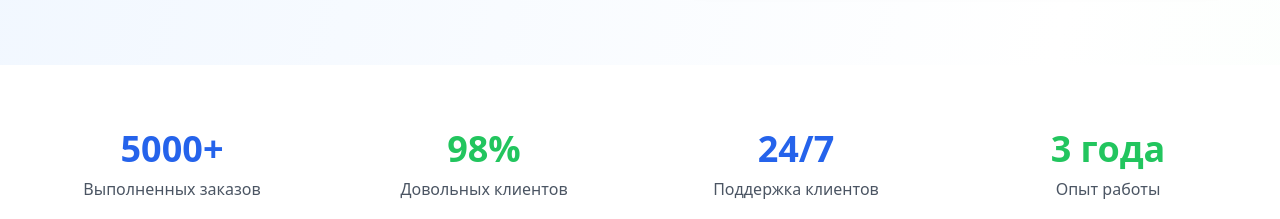
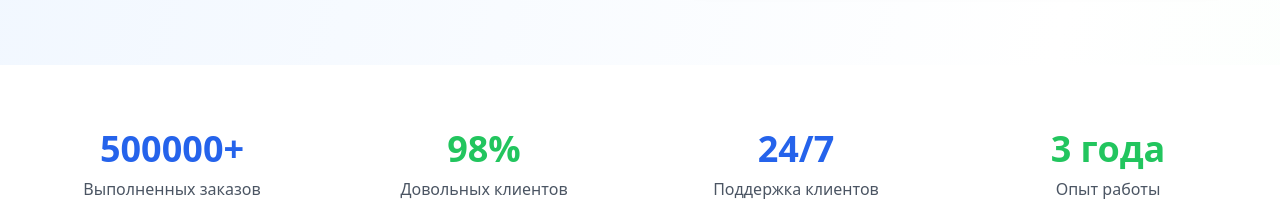
Before and after one commit to Artem2708-boop/ozon-kalkulyator-otzyvov, a React (Vite) app: page / in a window 1280 px wide. Shown: the part 840-1059 px from the top of the page. Built offline with nearby package versions, Linux system fonts and the light colour scheme.

Commit message:
Обновление 1 компонентов

```diff
--- a/src/pages/Index.tsx
+++ b/src/pages/Index.tsx
@@ -267,7 +267,7 @@ const Index = () => {
           <div className="grid grid-cols-2 lg:grid-cols-4 gap-8 text-center">
             <div className="animate-fade-in">
               <div className="text-3xl lg:text-4xl font-bold text-blue-600 mb-2">
-                5000+
+                500000+
               </div>
               <div className="text-gray-600">Выполненных заказов</div>
             </div>
```
